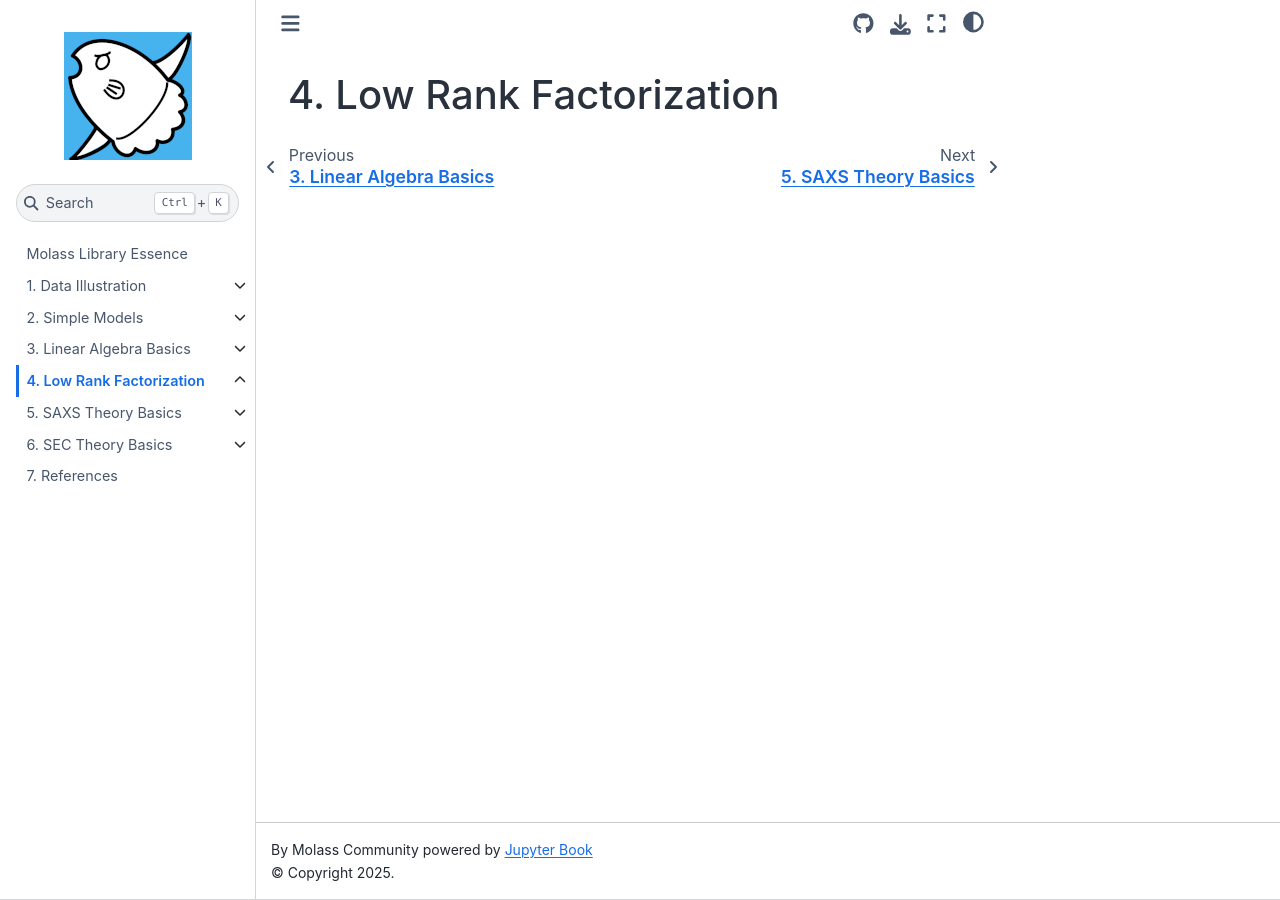
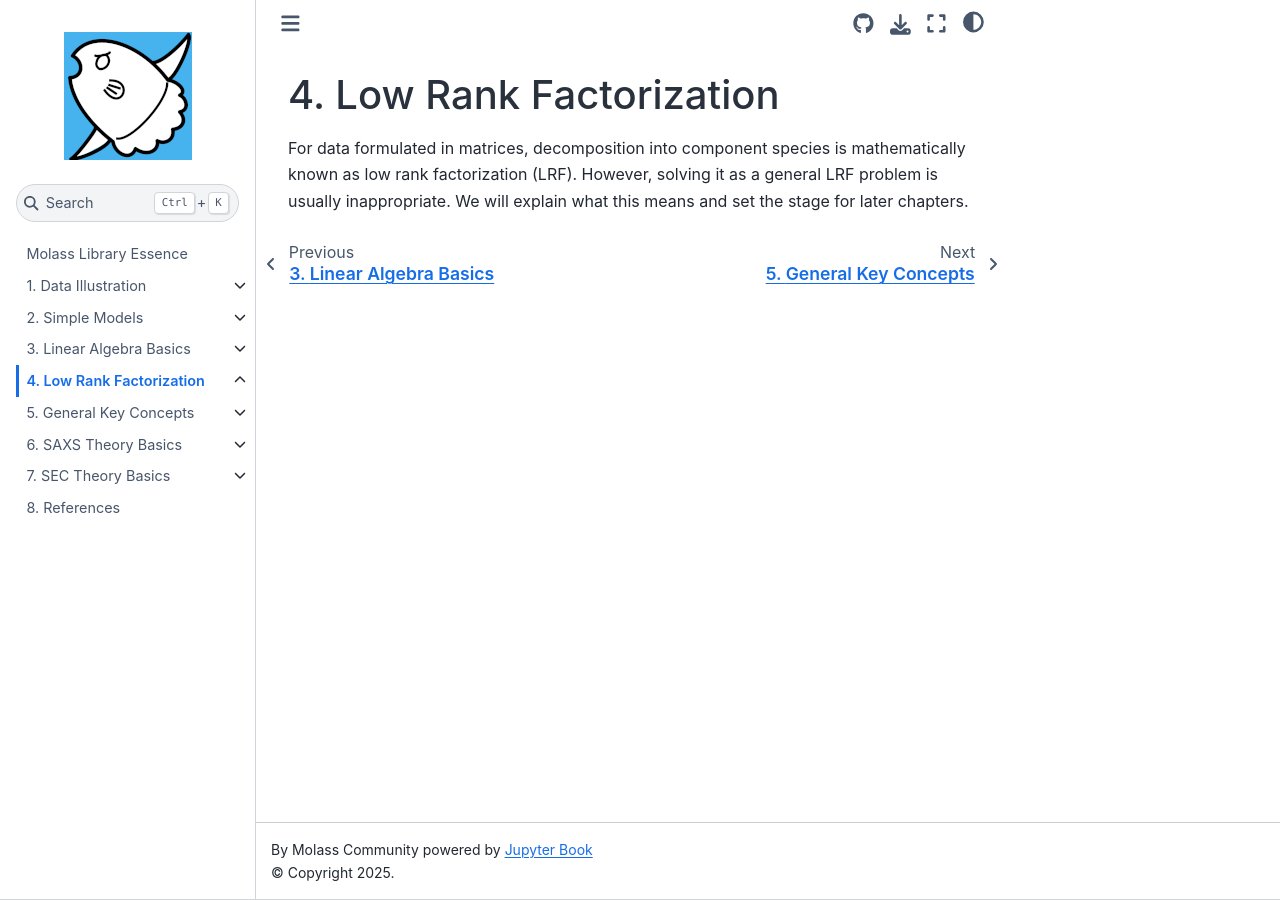
Before and after one commit to molass-saxs/molass-essence, a Jupyter Book: the page built from chapters/40/low-rank.md, in a window 1280 px wide. Built offline with Jupyter Book 1.0.4 settings and Sphinx 7.4.7 and the Sphinx Book theme 1.1.4, drawn with Linux system fonts in a browser that asks for light colours; pages that are not in the unit, such as notebooks, are missing from menus.

Commit message:
Re-organize the chapters to set up a chapter on general key concepts

```diff
--- a/_toc.yml
+++ b/_toc.yml
@@ -56,6 +56,15 @@ chapters:
     title: Underdeterminedness of EGH Modeling
   - file: chapters/40/proportional
     title: Proportional EGH Modeling
+- file: chapters/45/general-key-concepts
+  title: General Key Concepts
+  sections:
+  - file: chapters/45/moments
+    title: Central Moment
+  - file: chapters/45/radius-of-gyration
+    title: Radius of Gyration
+  - file: chapters/45/characteristic-function
+    title: Characteristic Function
 - file: chapters/50/saxs-theory
   title: SAXS Theory Basics
   sections:
--- a/chapters/40/low-rank.md
+++ b/chapters/40/low-rank.md
@@ -1 +1,4 @@
 # Low Rank Factorization
+
+For data formulated in matrices, decomposition into component species is mathematically known as low rank factorization (LRF).
+However, solving it as a general LRF problem is usually inappropriate. We will explain what this means and set the stage for later chapters.
```
Also changed, not shown: chapters/10/spectral-view.md (+1 -1 lines), chapters/30/linear-algebra.md (+2 -0 lines), chapters/45/general-key-concepts.md (added, +13 -0 lines), chapters/50/saxs-theory.md (+1 -1 lines), chapters/60/sec-theory.md (+2 -2 lines), 8 other files.
